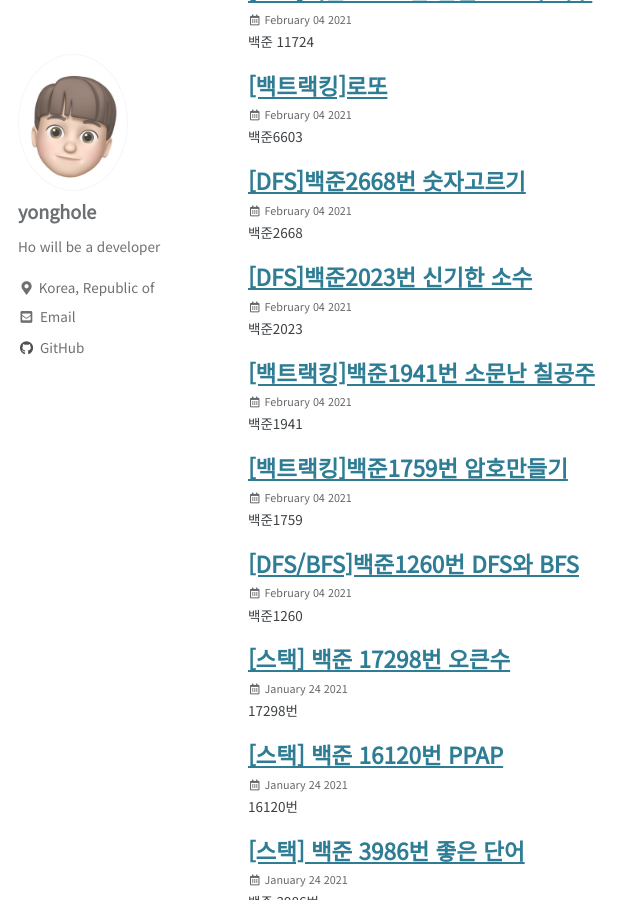
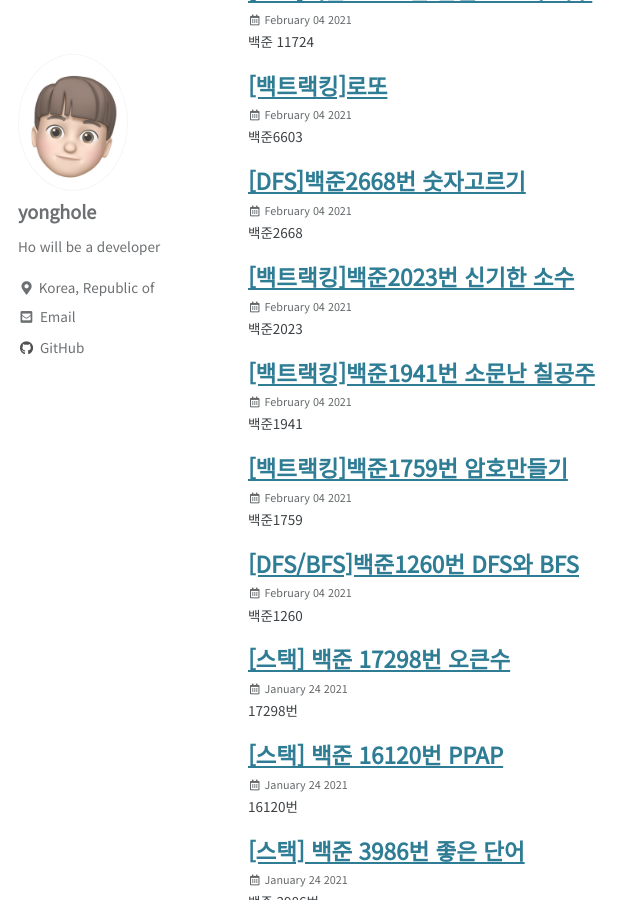
Before and after one commit to yonghole/yonghole.github.io, a Jekyll site: the page built from category-archive.md, in a window 1280 px wide and 900 px high, scrolled down 690 px. Shown: the whole window, without its empty margins (0-640 px from the left). Built offline with Jekyll 4.4.1, drawn with Linux system fonts in a browser that asks for light colours; cached includes are drawn as plain includes.

Commit message:
Update 2021-02-04-BOJ2023.md

```diff
--- a/_posts/2021-02-04-BOJ2023.md
+++ b/_posts/2021-02-04-BOJ2023.md
@@ -1,5 +1,5 @@
 ---
-title: "[DFS]백준2023번 신기한 소수"
+title: "[백트랙킹]백준2023번 신기한 소수"
 date: 2021-02-04 14:06:58
 categories: Algorithm
 ---
```
